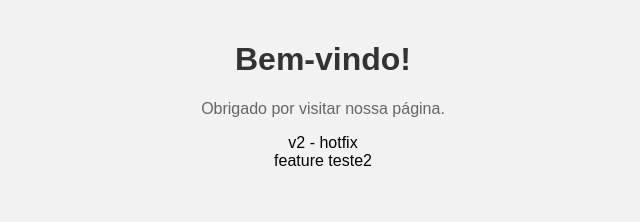
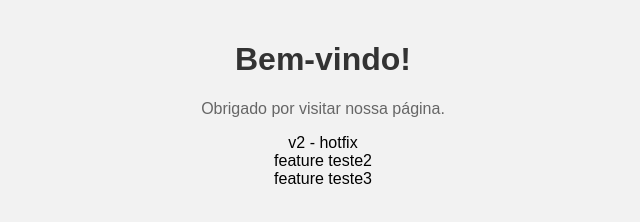
Before and after one commit to Matheuscara/gitflow_fullcycle, a plain HTML site: page index.html in a window 1280 px wide. Shown: the whole page, without its empty margins (317-957 px from the left). Drawn offline with Linux system fonts and the light colour scheme.

Commit message:
Feat: feature teste3

```diff
--- a/index.html
+++ b/index.html
@@ -32,6 +32,7 @@
       <p>Obrigado por visitar nossa página.</p>
       <div>v2 - hotfix</div>
       <div>feature teste2</div>
+      <div>feature teste3</div>
     </div>
   </body>
 </html>
```
Lines whose indentation alone changed are shown as unchanged.
